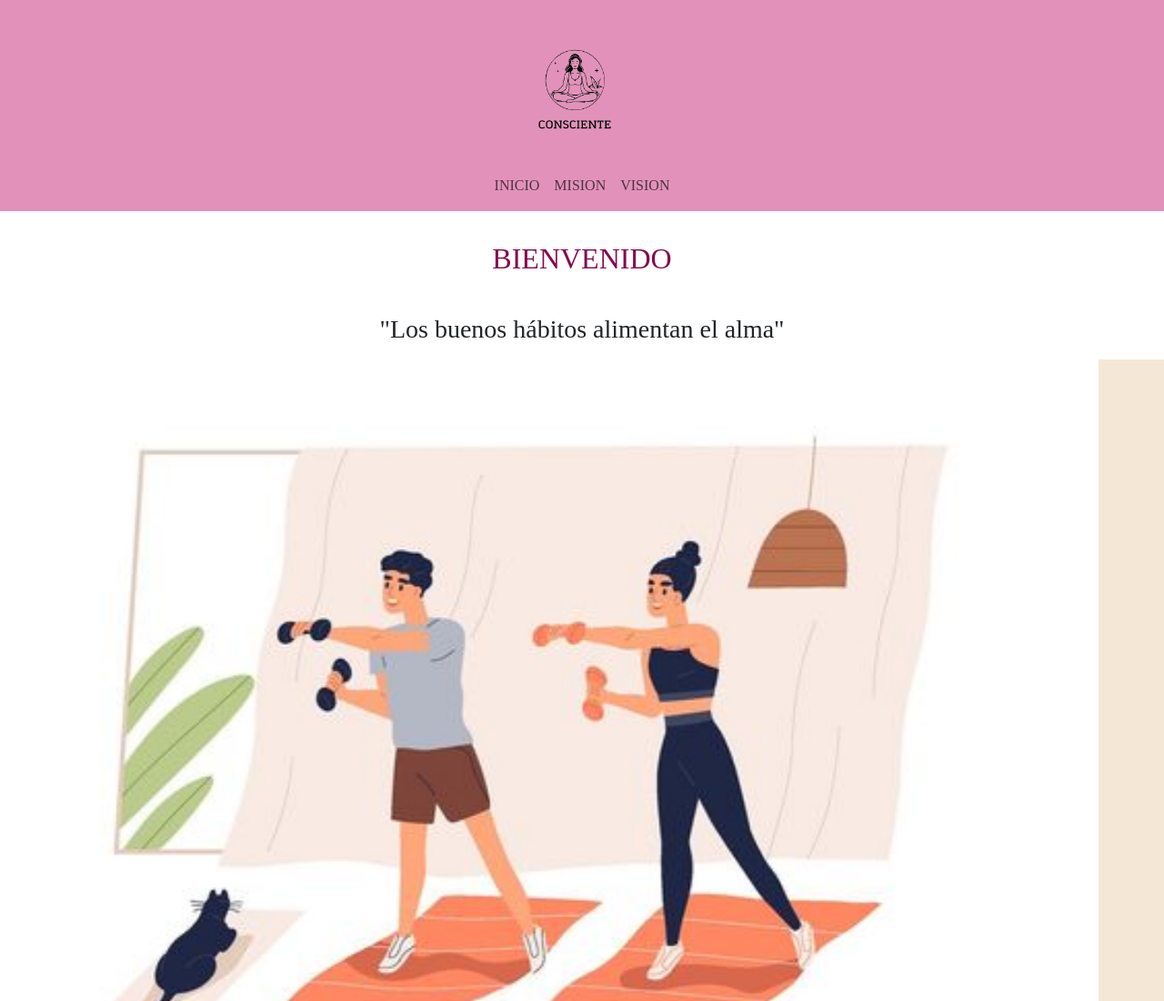
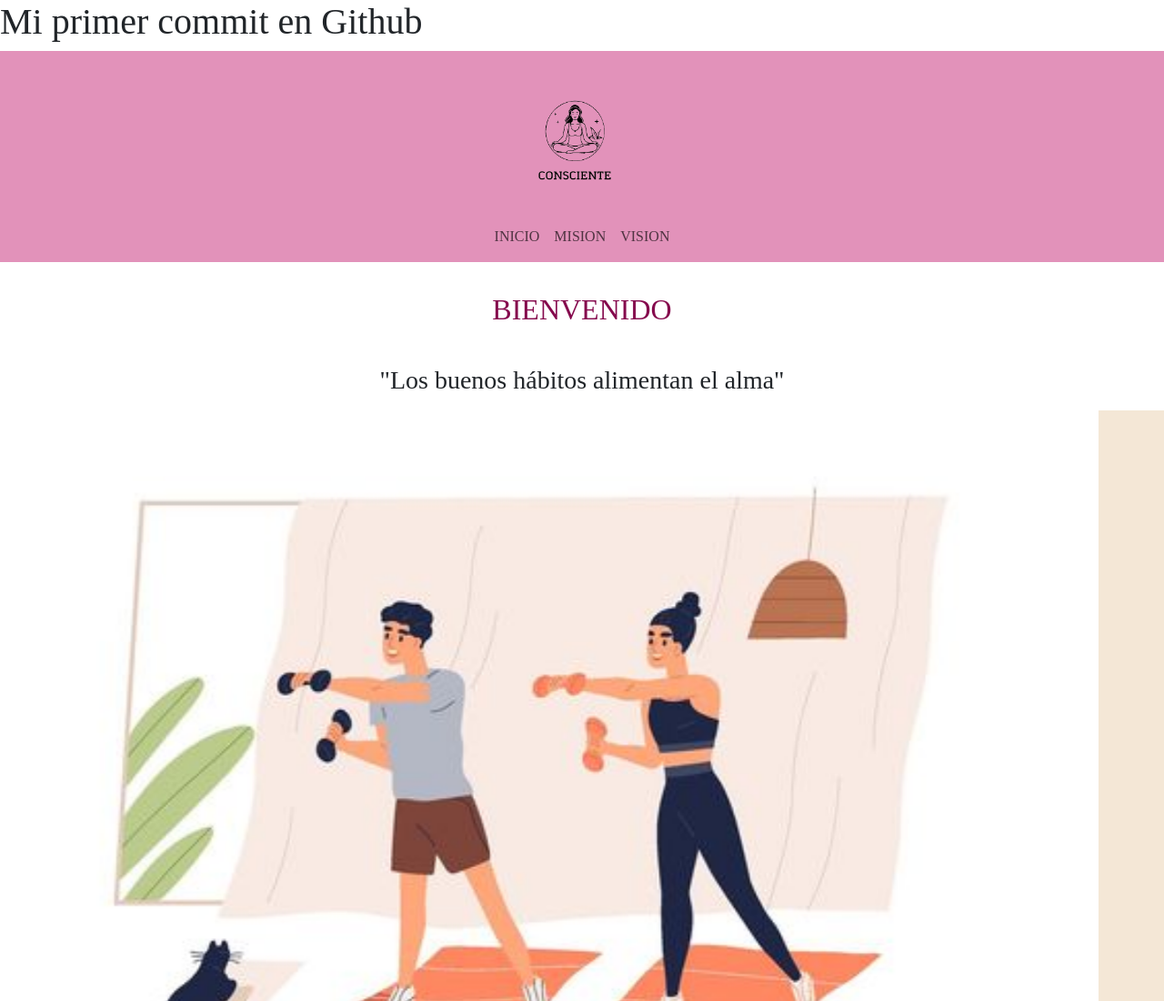
Before and after one commit to Naanvms/Naanvms.github.io, a plain HTML site: page index.html in a window 1280 px wide. Shown: the top 1100 px of the page at 91% size. Drawn offline with nearby package versions, Linux system fonts and the light colour scheme; a web font is replaced by a local one.

Commit message:
añado un cambio a index html

```diff
--- a/index.html
+++ b/index.html
@@ -12,6 +12,9 @@
 </head>
 <boddy>
     <header>
+        <div>
+            <h1>Mi primer commit en Github</h1>
+        </div>
         <nav class="navbar">
             <div class="container-fluid">
                 <a class="navbar-brand" href="#">
```
